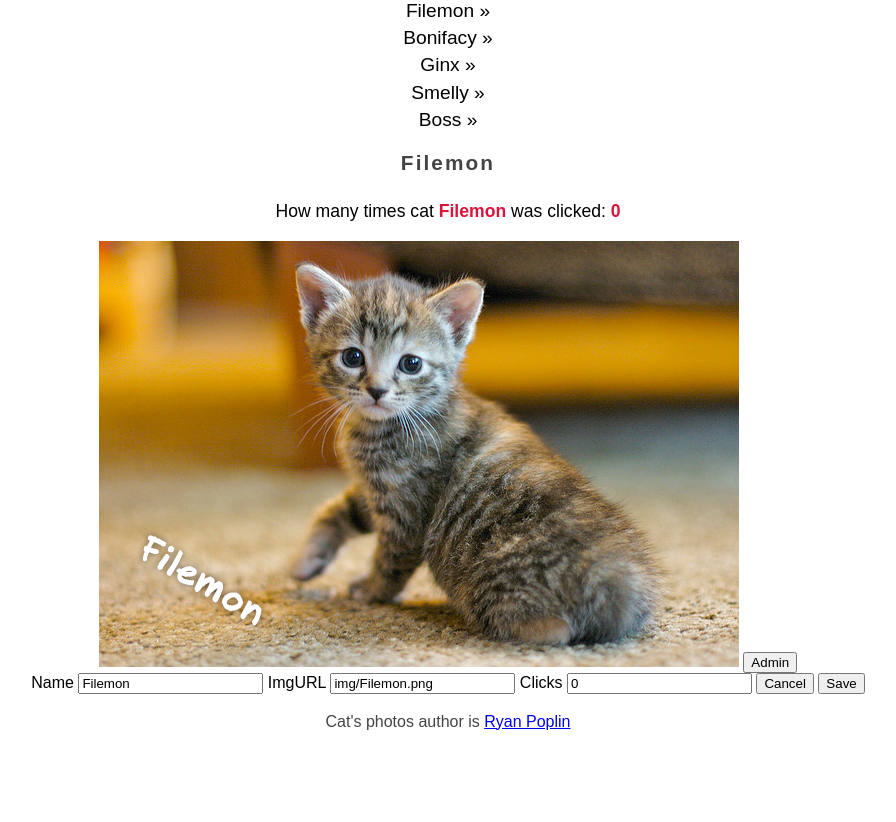
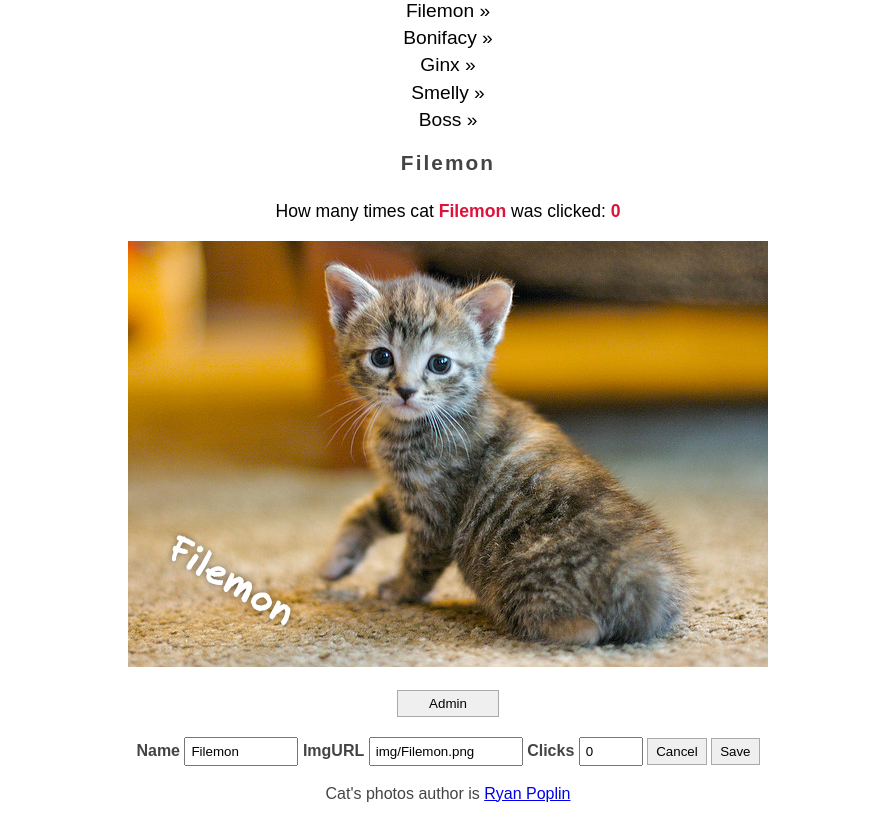
Before and after one commit to hajczek/cat-clicker-MVO, a plain HTML site: page index.html in a window 1280 px wide. Both pictures are taken after a click on the button "Admin". Shown: the part 67-889 px from the top of the page, without its empty margins (192-1088 px from the left). Before the commit the page ends 817 px from the top, so only its background shows below. Drawn offline with Linux system fonts and the light colour scheme.

Commit message:
Added styles css for admin panel

```diff
--- a/css/style.css
+++ b/css/style.css
@@ -62,6 +62,54 @@ body{
     color: #444;
 }
 
+#admin {
+    padding: 5px;
+    width: 10%;
+    margin: 0 45%;
+    margin-top: 20px;
+    margin-bottom: 20px;
+    border: 1px solid #aaa;
+}
+
+#admin:hover {
+    background-color: #eee;
+    box-shadow: none;
+    cursor: pointer;
+}
+
+#cancel,
+#save{
+    padding: 5px 8px;
+    border: 1px solid #aaa;
+}
+
+#cancel:hover,
+#save:hover {
+    background-color: #eee;
+    box-shadow: none;
+    cursor: pointer;
+}
+
 #admin-area{
     display: none;
 }
+
+#admin-area label {
+    font-weight: bold;
+    color: #444;
+}
+
+#edit-name-cat{
+    width: 100px;
+    padding: 5px;
+}
+
+#edit-img-url {
+    width: 140px;
+    padding: 5px;
+}
+
+#edit-clicks-number {
+    width: 50px;
+    padding: 5px;
+}
```
